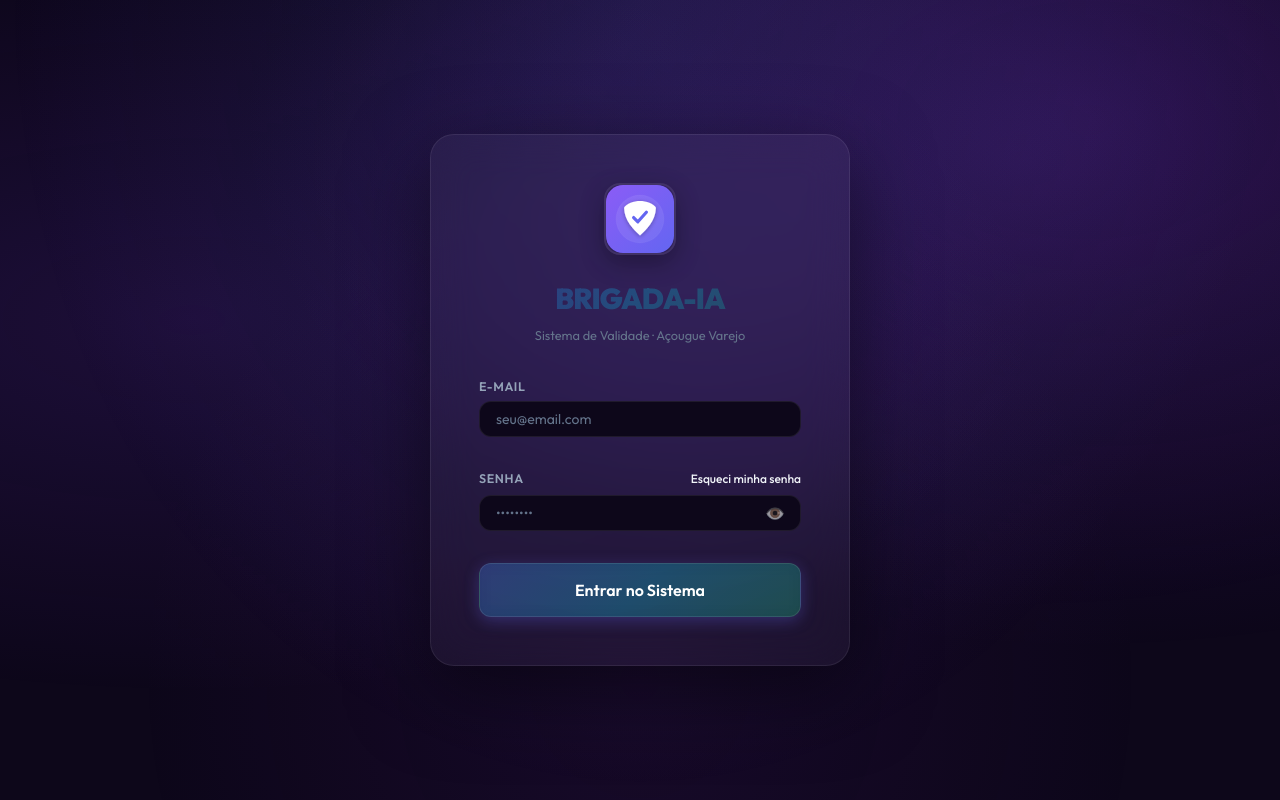
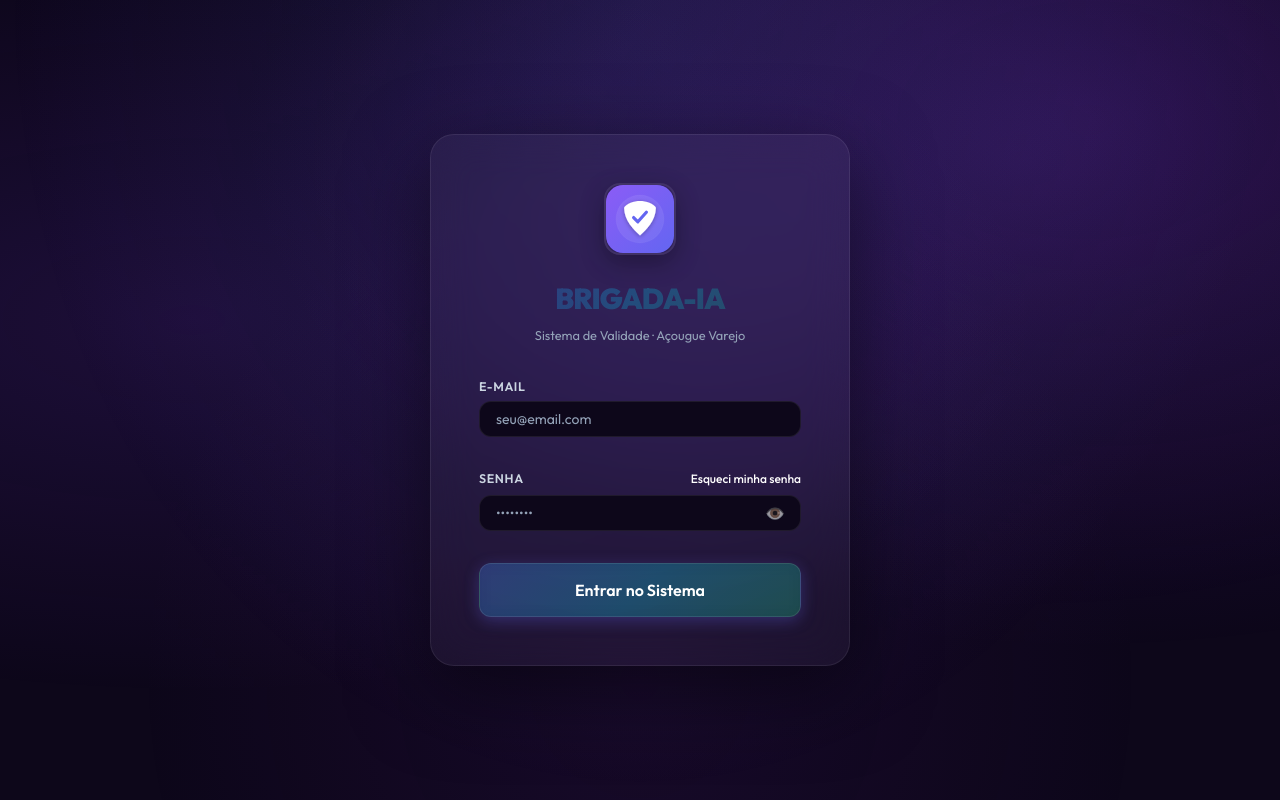
Before and after one commit to gabriel-felipe10/BRIGADA-IA, a Flask app: page / in a window 1280 px wide. Run offline with Flask 3, Linux system fonts and the light colour scheme; data that the repository does not hold is empty; parts of the project's set-up code (start-up, migrations or seed data) failed here and were passed over; some libraries are stand-ins or nearby versions.

Commit message:
UI: Increase text brightness in dark mode for better contrast

```diff
--- a/app/static/css/style.css
+++ b/app/static/css/style.css
@@ -41,9 +41,9 @@
   --orange-border: rgba(249,115,22,0.3);
 
   /* Text */
-  --text-primary: #f1f5f9;
-  --text-secondary: #94a3b8;
-  --text-tertiary: #64748b;
+  --text-primary: #ffffff;
+  --text-secondary: #cbd5e1;
+  --text-tertiary: #94a3b8;
   --text-accent: #34d399;
 
   /* Glass */
```
